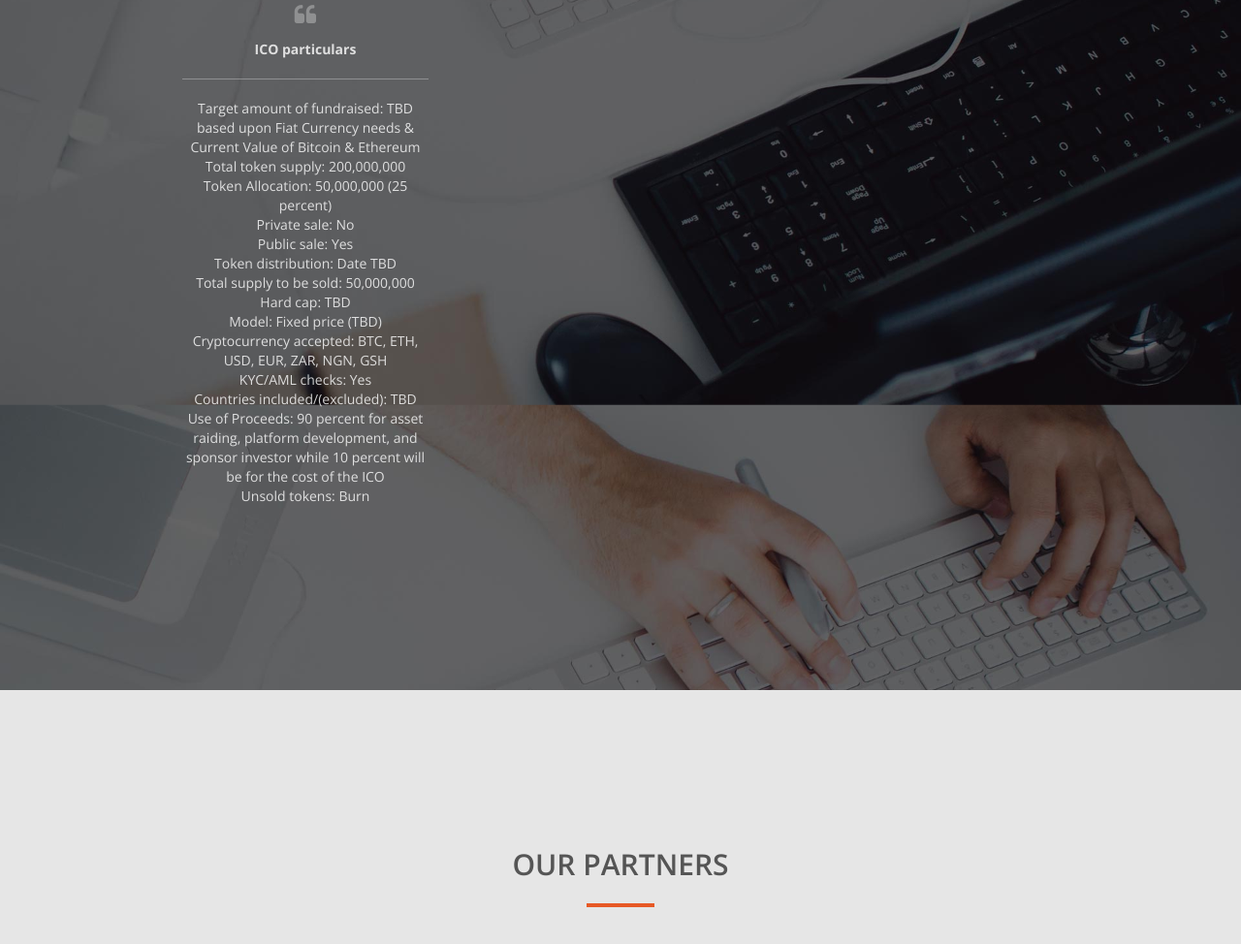
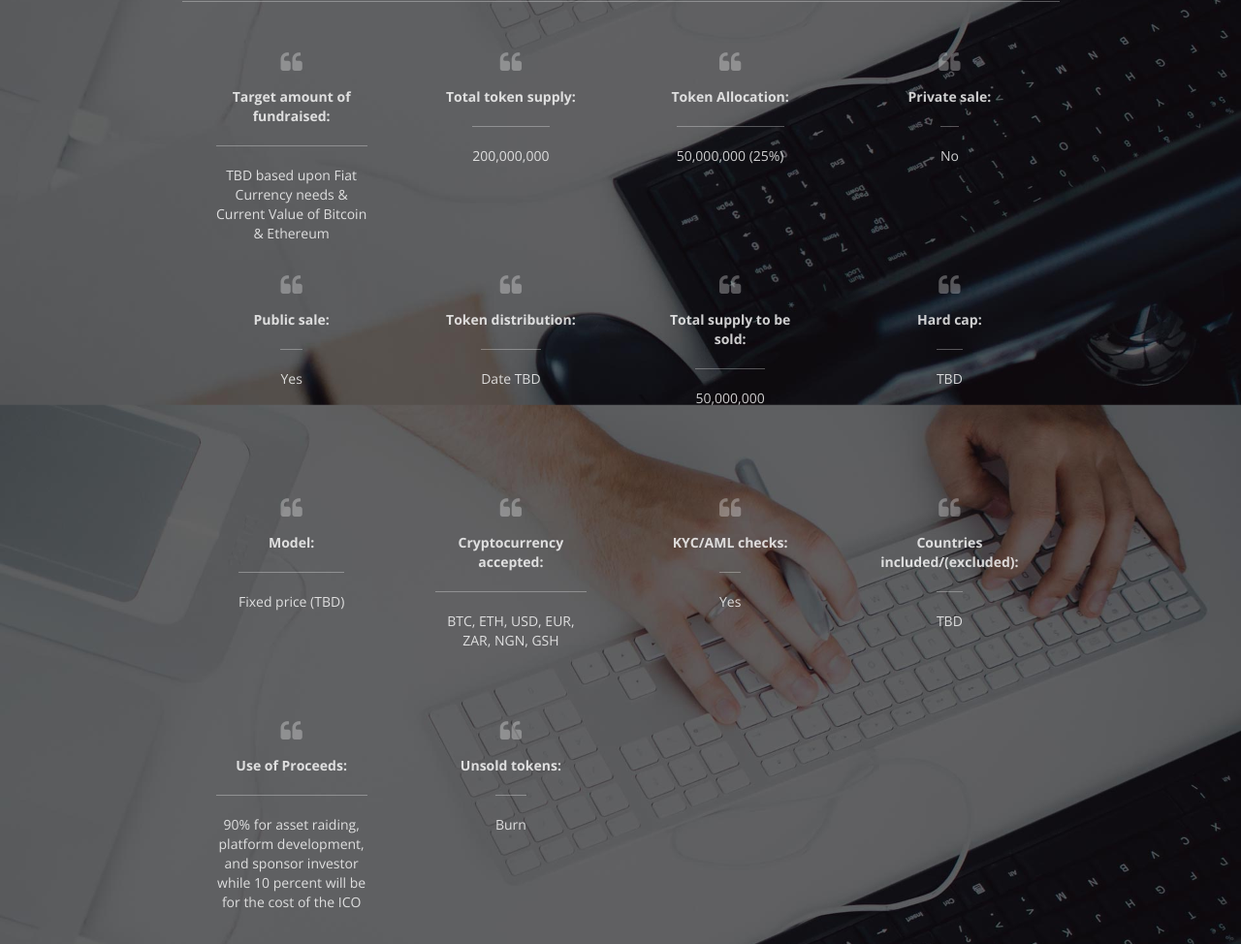
Before and after one commit to w3villa/xtest, a plain HTML site: page index.html in a window 1280 px wide. Shown: the part 4737-5711 px from the top of the page at 97% size. Drawn offline with nearby package versions, Linux system fonts and the light colour scheme.

Commit message:
maintain ico container

```diff
--- a/css/style.css
+++ b/css/style.css
@@ -458,7 +458,7 @@ ol.type li a:hover {
 }
 img.img-thumbnail.team-img {
 	width: 200px;
-	height: 200px;
+	height: 140px;  /*changed*/
 	border: 0;
 	border-radius: 0;
 	background-color: #f6f6f6;
--- a/index.html
+++ b/index.html
@@ -349,7 +349,7 @@ function hideNonVisibleDivs() {
 
 
 
-          <div class="col-sm-4">
+          <div class="col-sm-6">
             <blockquote><i class="fa fa-quote-left"></i>
               <p><strong>ICO Goals</strong></p>
               <div class="clients-name">
@@ -363,7 +363,7 @@ function hideNonVisibleDivs() {
 
 
 
-          <div class="col-sm-4">
+          <div class="col-sm-6">
             <blockquote><i class="fa fa-quote-left"></i>
               <p><STRONG>Use of the proceeds</STRONG></p>
               <div class="clients-name">
@@ -377,7 +377,7 @@ function hideNonVisibleDivs() {
 
 
 
-          <div class="col-sm-4">
+          <div class="col-sm-6">
             <blockquote><i class="fa fa-quote-left"></i>
               <p><strong>How to invest in the ICO</strong></p>
               <div class="clients-name">
@@ -386,7 +386,7 @@ function hideNonVisibleDivs() {
             </blockquote>
           </div>
 
-          <div class="col-sm-4">
+          <div class="col-sm-6">
             <blockquote><i class="fa fa-quote-left"></i>
               <p><strong>Caveat Emptor</strong></p>
               <div class="clients-name">
@@ -395,24 +395,149 @@ function hideNonVisibleDivs() {
             </blockquote>
           </div>
 
-          <div class="col-sm-4">
+          <div class="col-sm-12">
             <blockquote><i class="fa fa-quote-left"></i>
               <p><strong>ICO particulars</strong></p>
               <div class="clients-name">
-                <p>Target amount of fundraised:  TBD based upon Fiat Currency needs & Current Value of Bitcoin & Ethereum<br>
-Total token supply:  200,000,000<br>
-Token Allocation:  50,000,000 (25 percent)<br>
-Private sale:  No<br>
-Public sale:  Yes<br>
-Token distribution:  Date TBD<br>
-Total supply to be sold:   50,000,000<br>
-Hard cap:  TBD<br>
-Model:  Fixed price (TBD)<br>
-Cryptocurrency accepted:  BTC, ETH, USD, EUR, ZAR, NGN, GSH<br>
-KYC/AML checks:  Yes<br>
-Countries included/(excluded):  TBD<br>
-Use of Proceeds:  90 percent for asset raiding, platform development, and sponsor investor while 10 percent will be for the cost of the ICO<br>
-Unsold tokens:  Burn</p>
+
+
+
+
+
+                   <div class="col-sm-3">
+            <blockquote><i class="fa fa-quote-left"></i>
+              <p><strong>Target amount of fundraised:</strong></p>
+              <div class="clients-name">
+                <p> TBD based upon Fiat Currency needs & Current Value of Bitcoin & Ethereum</p>
+              </div>
+            </blockquote>
+          </div>
+
+
+           <div class="col-sm-3">
+            <blockquote><i class="fa fa-quote-left"></i>
+              <p><strong>Total token supply:</strong></p>
+              <div class="clients-name">
+                <p> 200,000,000</p>
+              </div>
+            </blockquote>
+          </div>
+
+
+           <div class="col-sm-3">
+            <blockquote><i class="fa fa-quote-left"></i>
+              <p><strong>Token Allocation:</strong></p>
+              <div class="clients-name">
+                <p>50,000,000 (25%)</p>
+              </div>
+            </blockquote>
+          </div>
+
+           <div class="col-sm-3">
+            <blockquote><i class="fa fa-quote-left"></i>
+              <p><strong>Private sale:</strong></p>
+              <div class="clients-name">
+                <p> No</p>
+              </div>
+            </blockquote>
+          </div>
+
+           <div class="col-sm-3">
+            <blockquote><i class="fa fa-quote-left"></i>
+              <p><strong>Public sale:</strong></p>
+              <div class="clients-name">
+                <p>Yes</p>
+              </div>
+            </blockquote>
+          </div>
+
+           <div class="col-sm-3">
+            <blockquote><i class="fa fa-quote-left"></i>
+              <p><strong>Token distribution:</strong></p>
+              <div class="clients-name">
+                <p>Date TBD</p>
+              </div>
+            </blockquote>
+          </div>
+
+           <div class="col-sm-3">
+            <blockquote><i class="fa fa-quote-left"></i>
+              <p><strong>Total supply to be sold:</strong></p>
+              <div class="clients-name">
+                <p> 50,000,000</p>
+              </div>
+            </blockquote>
+          </div>
+
+           <div class="col-sm-3">
+            <blockquote><i class="fa fa-quote-left"></i>
+              <p><strong>Hard cap:</strong></p>
+              <div class="clients-name">
+                <p> TBD</p>
+              </div>
+            </blockquote>
+          </div>
+
+           <div class="col-sm-3">
+            <blockquote><i class="fa fa-quote-left"></i>
+              <p><strong>Model:</strong></p>
+              <div class="clients-name">
+                <p>Fixed price (TBD)</p>
+              </div>
+            </blockquote>
+          </div>
+
+           <div class="col-sm-3">
+            <blockquote><i class="fa fa-quote-left"></i>
+              <p><strong>Cryptocurrency accepted:</strong></p>
+              <div class="clients-name">
+                <p> BTC, ETH, USD, EUR, ZAR, NGN, GSH</p>
+              </div>
+            </blockquote>
+          </div>
+
+           <div class="col-sm-3">
+            <blockquote><i class="fa fa-quote-left"></i>
+              <p><strong>KYC/AML checks:</strong></p>
+              <div class="clients-name">
+                <p>Yes</p>
+              </div>
+            </blockquote>
+          </div>
+
+           <div class="col-sm-3">
+            <blockquote><i class="fa fa-quote-left"></i>
+              <p><strong>Countries included/(excluded):</strong></p>
+              <div class="clients-name">
+                <p> TBD</p>
+              </div>
+            </blockquote>
+          </div>
+
+           <div class="col-sm-3">
+            <blockquote><i class="fa fa-quote-left"></i>
+              <p><strong>Use of Proceeds:</strong></p>
+              <div class="clients-name">
+                <p> 90% for asset raiding, platform development, and sponsor investor while 10 percent will be for the cost of the ICO</p>
+              </div>
+            </blockquote>
+          </div>
+
+           <div class="col-sm-3">
+            <blockquote><i class="fa fa-quote-left"></i>
+              <p><strong>Unsold tokens:</strong></p>
+              <div class="clients-name">
+                <p>Burn</p>
+              </div>
+            </blockquote>
+          </div>
+
+
+
+
+
+
+
               </div>
             </blockquote>
           </div>
```
Also changed, not shown: css/bootstrap.css.
